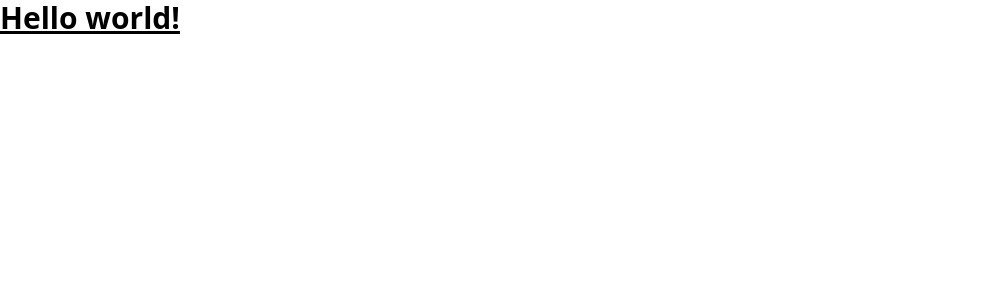
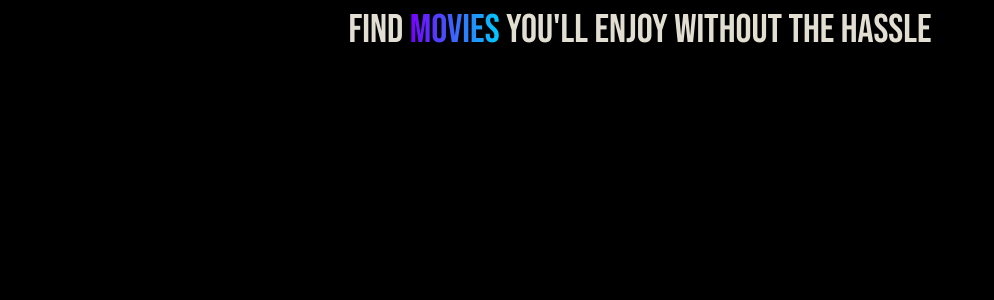
Before and after one commit to rchops/movie-app, a React (Vite) app: page / in a window 1280 px wide. Shown: the top 300 px of the page, without its empty margins (0-994 px from the left). Built offline with nearby package versions, Linux system fonts and the light colour scheme.

Commit message:
Changed css styling

```diff
--- a/src/App.jsx
+++ b/src/App.jsx
@@ -2,11 +2,15 @@ import React from 'react';
 
 const App = () => {
   return (
-    <div>
-      <h1 className="text-3xl font-bold underline">
-        Hello world!
-      </h1>
-    </div>
+    <main>
+      <div className="pattern"/>
+
+      <div className="wrapper">
+        <header>
+          <h1>Find <span className="text-gradient">Movies</span> You'll Enjoy Without the Hassle</h1>
+        </header>
+      </div>
+    </main>
   )
 }
 
--- a/src/index.css
+++ b/src/index.css
@@ -1 +1,94 @@
+@import url('https://fonts.googleapis.com/css2?family=Bebas+Neue&display=swap');
+@import url('https://fonts.googleapis.com/css2?family=DM+Sans:ital,wght@1,400;1,500&display=swap');
+
 @import "tailwindcss";
+
+@layer base {
+  /* Global styles */
+  body {
+    font-family: 'DM Sans', sans-serif;
+    background-color: #000;
+    color: #fff;
+  }
+
+  h1{
+    font-family: 'Bebas Neue', sans-serif;
+    font-weight: 500;
+    font-size: 2.5rem;
+    color: #e2dfd2;
+    text-align: center;
+  }
+
+  h2{
+    font-family: 'Bebas Neue', sans-serif;
+    font-weight: 400;
+    font-size: 2.5rem;
+    color: #e2dfd2;
+  }
+
+  h3{
+    font-family: 'Bebas Neue', sans-serif;
+    font-weight: 300;
+    font-size: 2.5rem;
+    color: #e2dfd2
+  }
+
+  h4{
+    font-family: 'Bebas Neue', sans-serif;
+    font-weight: 200;
+    font-size: 2.5rem;
+    color: #e2dfd2;
+  }
+
+  h5{
+    font-family: 'Bebas Neue', sans-serif;
+    font-weight: 100;
+    font-size: 2.5rem;
+    color: #e2dfd2;
+  }
+}
+
+@layer components {
+  /* Movie card component */
+  .movie-card {
+    @apply bg-gray-800 text-white rounded-lg shadow-lg overflow-hidden;
+    width: 300px;
+    height: 450px;
+  }
+
+  .movie-card img {
+    @apply w-full h-2/3 object-cover;
+  }
+
+  .movie-card-title {
+    @apply font-semibold text-xl mt-4 px-4;
+  }
+
+  .movie-card-description {
+    @apply text-sm text-gray-400 px-4 py-2;
+  }
+}
+
+@layer utilities {
+  /* Text Gradient */
+  .text-gradient {
+    background: linear-gradient(90deg, rgb(119, 0, 255) 0%, rgba(0, 204, 255, 1) 100%);
+    -webkit-background-clip: text;
+    color: transparent;
+  }
+
+  /* Fancy Text */
+  .fancy-text {
+    font-family: 'Bebas Neue', sans-serif;
+    font-weight: 500;
+    font-size: 2rem;
+    letter-spacing: 2px;
+    color: #f5a623;
+    text-shadow: 2px 2px 4px rgba(0, 0, 0, 0.6);
+  }
+
+  /* Hide Scrollbar */
+  .hide-scrollbar {
+    overflow: hidden;
+  }
+}
```
